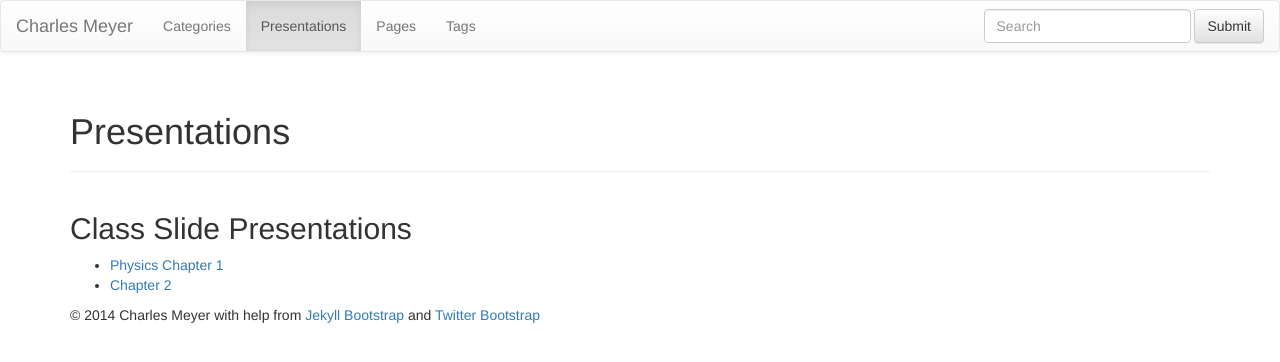
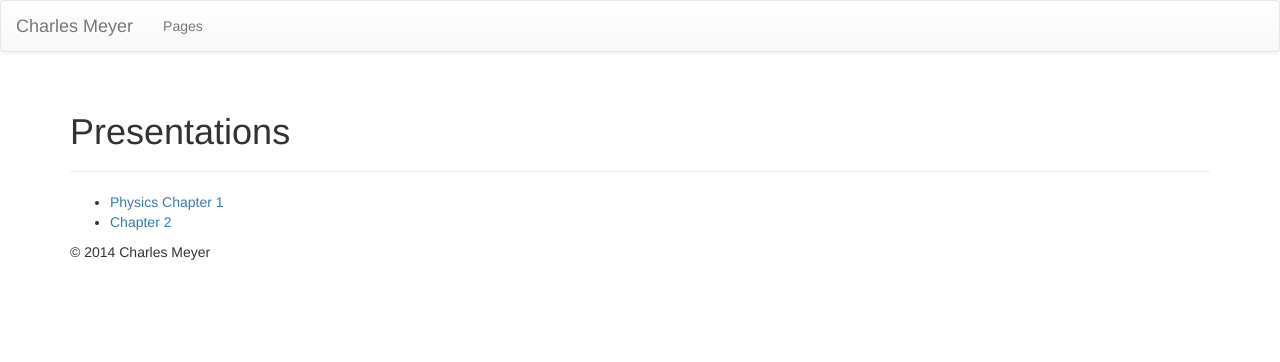
Before and after one commit to charlesmeyer/charlesmeyer.github.io, a Jekyll site: the page built from slides/index.html, in a window 1280 px wide. Shown: the top 362 px of the page. Built offline with Jekyll 4.4.1, drawn with Linux system fonts in a browser that asks for light colours; nearby versions of some CDN libraries; library files that are not in the unit come from our copies.

Commit message:
Clean up

```diff
--- a/_includes/themes/bootstrap-3/default.html
+++ b/_includes/themes/bootstrap-3/default.html
@@ -63,12 +63,12 @@
             {% assign group = 'navigation' %}
             {% include JB/pages_list %}
           </ul>
-          <form class="navbar-form navbar-right" role="search">
+          <!--<form class="navbar-form navbar-right" role="search">
             <div class="form-group">
               <input type="text" class="form-control" placeholder="Search">
             </div>
             <button type="submit" class="btn btn-default">Submit</button>
-          </form>
+          </form>-->
         </div><!-- /.navbar-collapse -->
       </nav>
 
@@ -80,10 +80,7 @@
 
     <div id="footer">
       <div class="container">
-        <p>&copy; {{ site.time | date: '%Y' }} {{ site.author.name }}
-          with help from <a href="http://jekyllbootstrap.com" target="_blank" title="The Definitive Jekyll Blogging Framework">Jekyll Bootstrap</a>
-          and <a href="http://twitter.github.com/bootstrap/" target="_blank">Twitter Bootstrap</a>
-        </p>
+        <p>&copy; {{ site.time | date: '%Y' }} {{ site.author.name }}</p>
       </div>
     </div id="footer">
 
--- a/categories.html
+++ b/categories.html
@@ -2,7 +2,6 @@
 layout: page
 title: Categories
 header: Posts By Category
-group: navigation
 ---
 {% include JB/setup %}
 
--- a/slides/index.html
+++ b/slides/index.html
@@ -2,11 +2,9 @@
 layout: page
 title: Presentations
 header: Pages
-group: navigation
 ---
 {% include JB/setup %}
 
-<h2>Class Slide Presentations</h2>
 <ul>
 {% for apage in site.pages %}
 {% if apage.tags contains 'slides' %}
--- a/tags.html
+++ b/tags.html
@@ -2,7 +2,6 @@
 layout: page
 title: Tags
 header: Posts By Tag
-group: navigation
 ---
 {% include JB/setup %}
 
```
